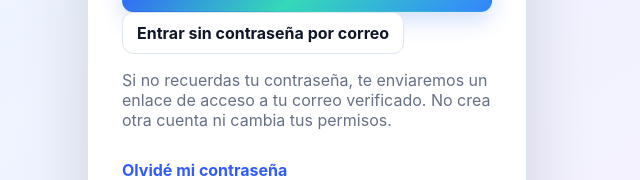
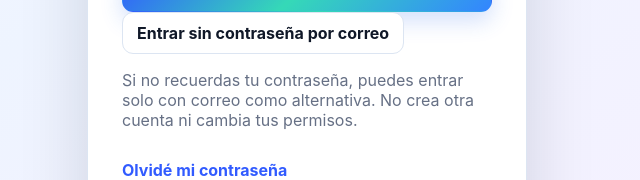
Before and after one commit to angelberiguete-pixel/crm, a Next.js app: page /login in a window 1280 px wide. Shown: the part 559-739 px from the top of the page, without its empty margins (333-973 px from the left). Built offline with nearby package versions, Linux system fonts and the light colour scheme.

Commit message:
fix(auth): retain optional email-only access alongside primary password login

```diff
--- a/app/login/page.tsx
+++ b/app/login/page.tsx
@@ -102,7 +102,7 @@ export default function LoginPage() {
         <button type="button" className="button" disabled={emailLinkBusy||resetBusy} onClick={requestEmailLogin}>
           {emailLinkBusy ? "Enviando enlace…" : "Entrar sin contraseña por correo"}
         </button>
-        <p className="muted">Si no recuerdas tu contraseña, te enviaremos un enlace de acceso a tu correo verificado. No crea otra cuenta ni cambia tus permisos.</p>
+        <p className="muted">Si no recuerdas tu contraseña, puedes <Link href="/acceso-correo">entrar solo con correo</Link> como alternativa. No crea otra cuenta ni cambia tus permisos.</p>
         <button type="button" className="text-button" disabled={resetBusy||emailLinkBusy} onClick={requestPasswordReset}>
           {resetBusy ? "Enviando…" : "Olvidé mi contraseña"}
         </button>
```
